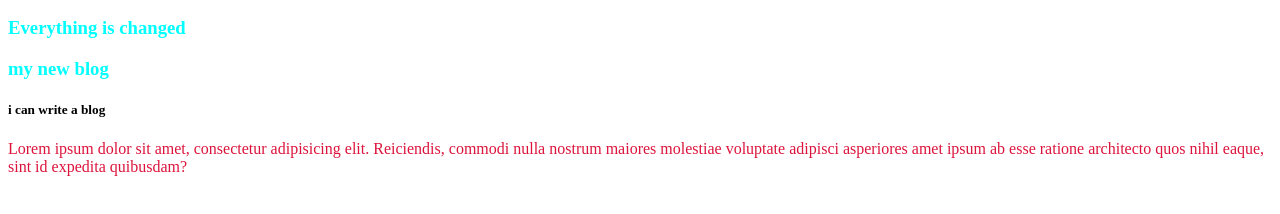
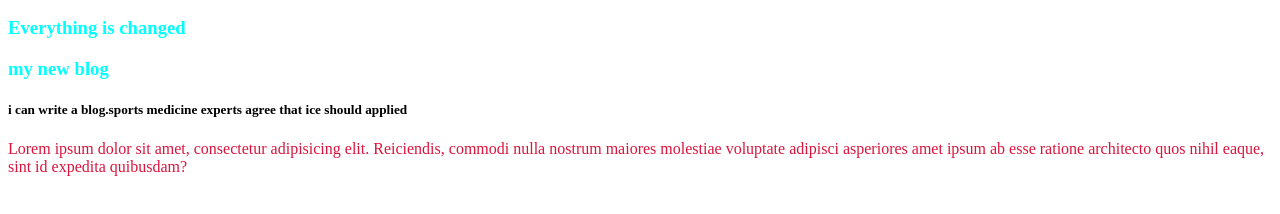
Before and after one commit to tunnimaar/my-second-repo, a plain HTML site: page index.html in a window 1280 px wide. Shown: the part 110-324 px from the top of the page. Drawn offline with Linux system fonts and the light colour scheme.

```diff
--- a/index.html
+++ b/index.html
@@ -13,7 +13,7 @@
   <h3>Everything is changed</h3>
   <div>
     <h3>my new blog</h3>
-    <h5>i can write a blog</h5>
+    <h5>i can write a blog.sports medicine experts agree that ice should applied</h5>
     <p>Lorem ipsum dolor sit amet, consectetur adipisicing elit. Reiciendis, commodi nulla nostrum maiores molestiae voluptate adipisci asperiores amet ipsum ab esse ratione architecto quos nihil eaque, sint id expedita quibusdam?</p>
   </div>
 </body>
```
